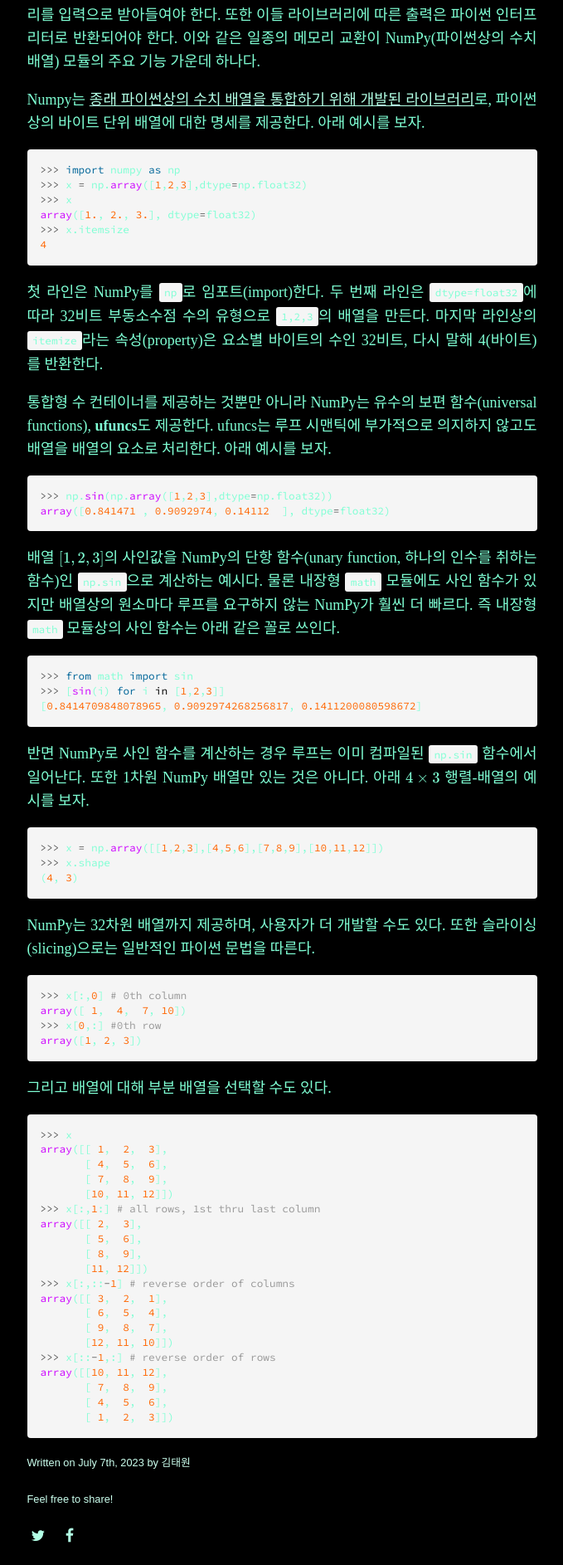
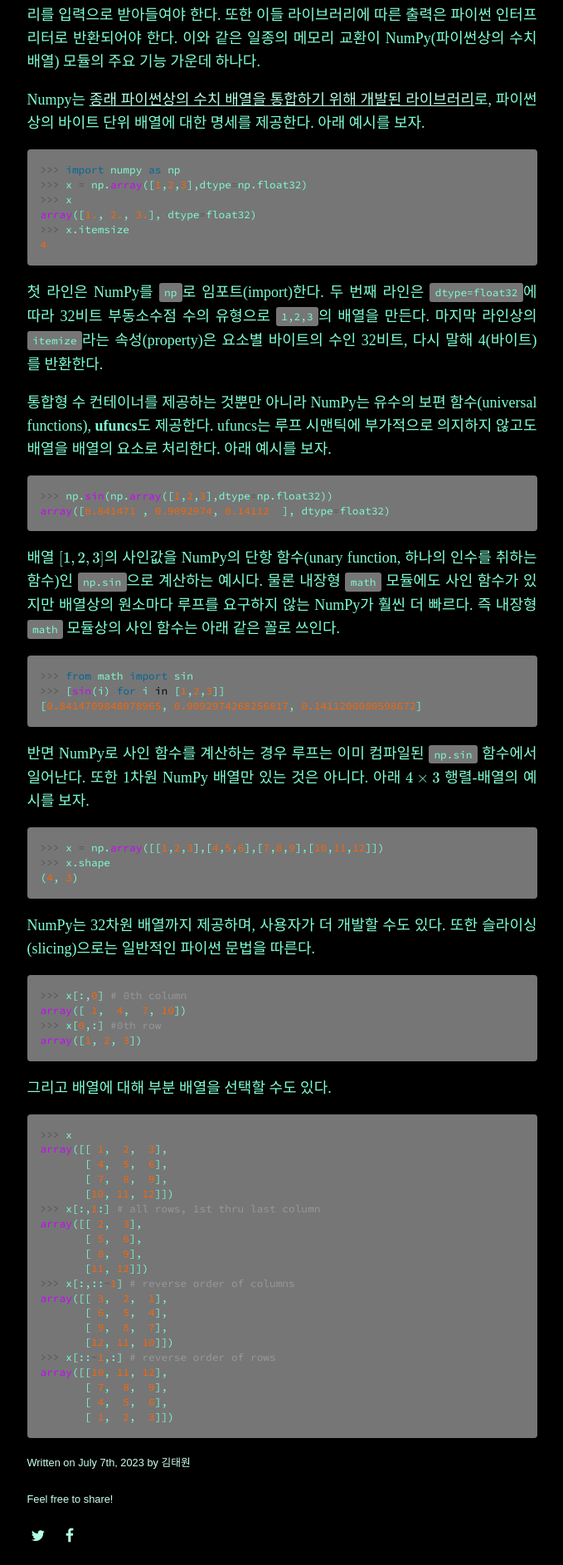
Before and after one commit to pangmoo-KTW/pangmoo-KTW, a Jekyll site: the page built from _posts/2023-07-07-ppml001.md, in a window 1280 px wide. Shown: the part 417-2303 px from the top of the page at 83% size, without its empty margins (300-979 px from the left). Built offline with Jekyll 4.4.1, drawn with Linux system fonts in a browser that asks for light colours; some web fonts are replaced; comment, search, counter and statistics services are not loaded.

```diff
--- a/assets/css/main.scss
+++ b/assets/css/main.scss
@@ -8,8 +8,8 @@ $code-font-family:       "Source Code Pro", monospace;
 $body-color: #7FFFD4;
 $link-color: #00fea9;
 
-$code-background-color:   #f5f5f5;
-$pagination-button-color: #e0e0e0;
+$code-background-color:   #767676;
+$pagination-button-color: #e5fff6;
 
 $dark-gray-color:        #b2ffe5;
 $light-gray-color:       #cbffee;
```
